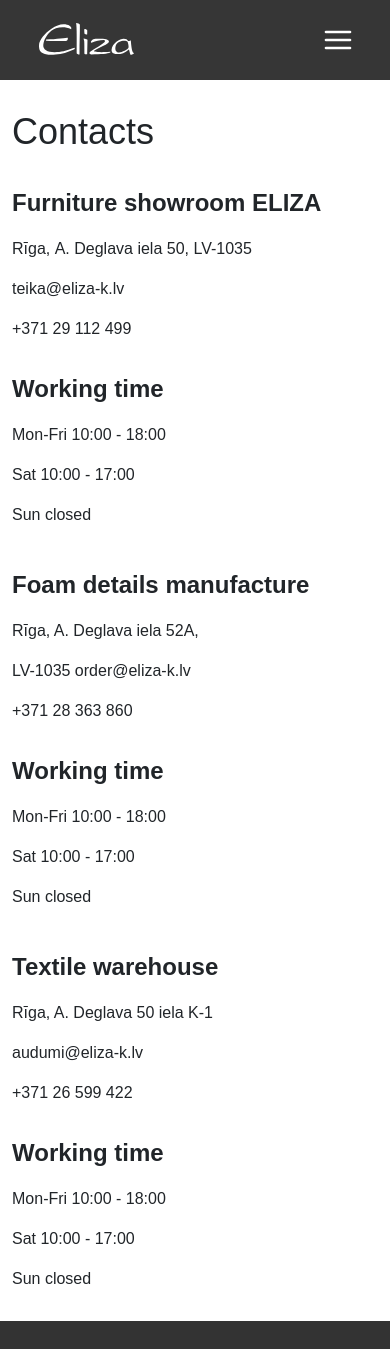
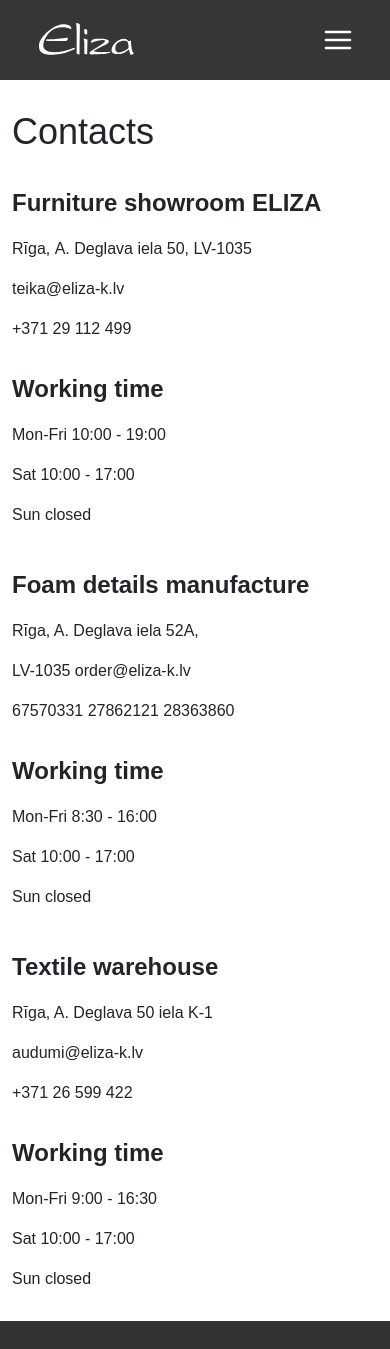
Before and after one commit to werdillo/react-eliza, a React (Create React App) app: page /contacts in a window 390 px wide. Shown: the top 1349 px of the page. Built offline with nearby package versions, Linux system fonts and the light colour scheme; a web font is replaced by a local one.

Commit message:
contacts phone number update

```diff
--- a/src/Pages/Contacts.js
+++ b/src/Pages/Contacts.js
@@ -7,7 +7,6 @@
 export default function Contacts() {
 	const { t } = useTranslation();
 	return (
-		// <div className="contacts-container">
 		<Container>
 			<Row>
 				<Col sm={12} lg={12}>
@@ -22,7 +21,7 @@
 						<p className='place-text'></p>
 						<p className='place-text'></p>
 						<p className='place-title work-time'>{t("Pages.contacts.working-time")}</p>
-						<p className='place-text'>{t("Pages.contacts.working-days")} 10:00 - 18:00</p>
+						<p className='place-text'>{t("Pages.contacts.working-days")} 10:00 - 19:00</p>
 						<p className='place-text'>{t("Pages.contacts.sat")} 10:00 - 17:00</p>
 						<p className='place-text contacts-bottom'>{t("Pages.contacts.sun")}</p>
 					</div>
@@ -32,14 +31,14 @@
 						<p className='place-title special'>{t("Pages.contacts.porolon")}</p>
 						<p className='place-text'>Rīga, A. Deglava iela 52A,</p>
 						<p className='place-text'>LV-1035 order@eliza-k.lv</p>
-						<p className='place-text'>+371 28 363 860</p>
+						<p className='place-text'> 67570331 27862121 28363860</p>
 						<p className='place-text'></p>
 						<p className='place-text'></p>
 						<p className='place-title work-time'>{t("Pages.contacts.working-time")}</p>
-						<p className='place-text'>{t("Pages.contacts.working-days")} 10:00 - 18:00</p>
+						<p className='place-text'>{t("Pages.contacts.working-days")} 8:30 - 16:00</p>
 						<p className='place-text'>{t("Pages.contacts.sat")} 10:00 - 17:00</p>
 						<p className='place-text contacts-bottom'>{t("Pages.contacts.sun")}</p>
-
+						{/* +37128363860 */}
 					</div>
 				</Col>
 				<Col sm={12} lg={4}>
@@ -49,10 +48,9 @@
 						<p className='place-text'>audumi@eliza-k.lv</p>
 						<p className='place-text'>+371 26 599 422</p>
 						<p className='place-title work-time'>{t("Pages.contacts.working-time")}</p>
-						<p className='place-text'>{t("Pages.contacts.working-days")} 10:00 - 18:00</p>
+						<p className='place-text'>{t("Pages.contacts.working-days")} 9:00 - 16:30</p>
 						<p className='place-text'>{t("Pages.contacts.sat")} 10:00 - 17:00</p>
 						<p className='place-text contacts-bottom'>{t("Pages.contacts.sun")}</p>
-
 					</div>
 				</Col>
 			</Row>
```
